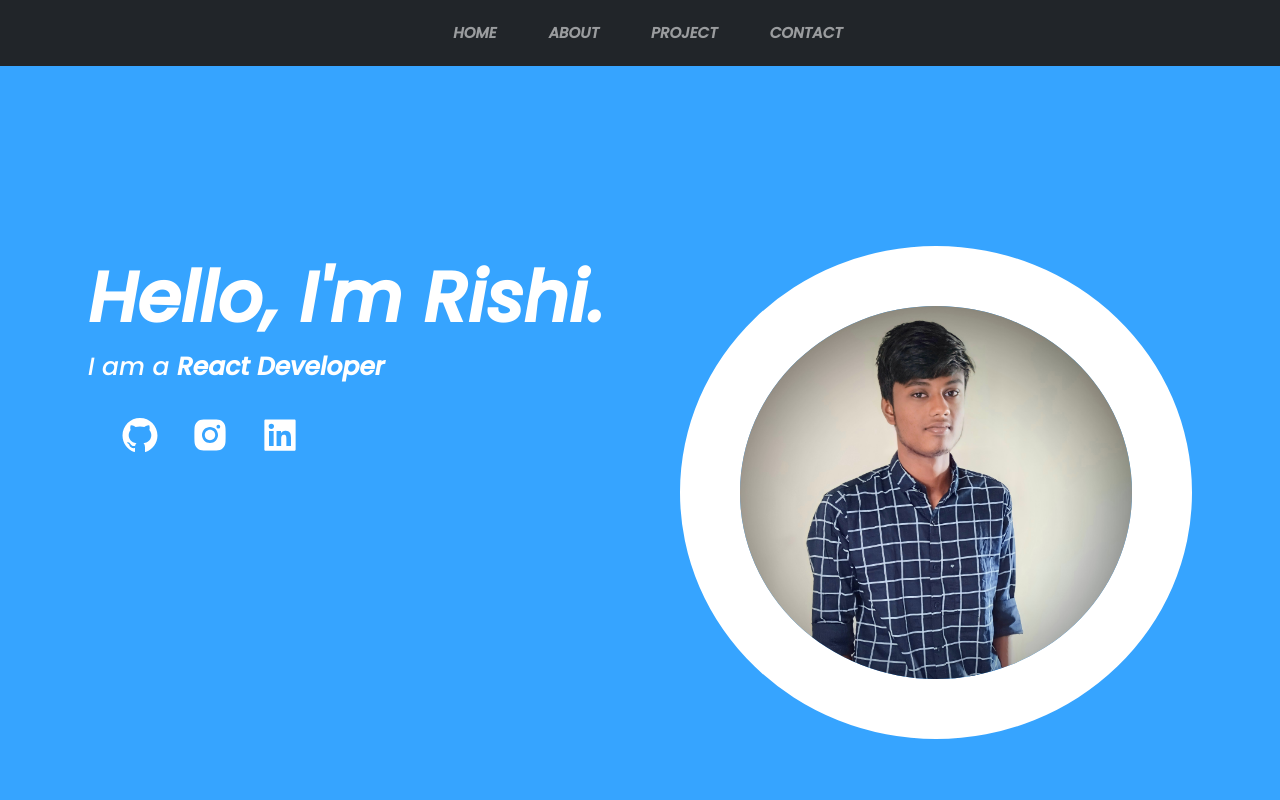
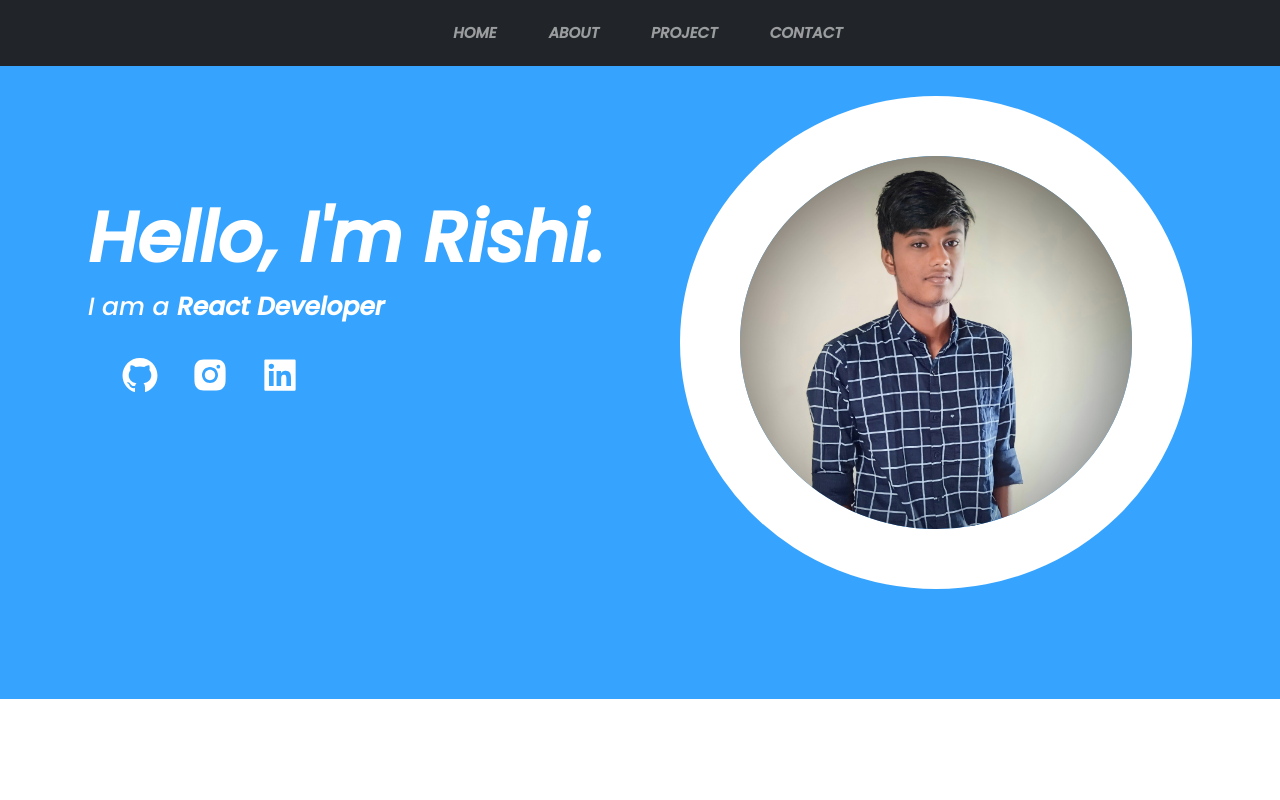
Before and after one commit to Rishi-077/portfolio, a React (Create React App) app: page / in a window 1280 px wide. Shown: the top 800 px of the page. Built offline with nearby package versions, Linux system fonts and the light colour scheme.

Commit message:
some changes

```diff
--- a/src/App.css
+++ b/src/App.css
@@ -3,9 +3,12 @@
 .nav-items--{
   align-items: center;
   display: flex;
+  /* margin-bottom: 600px; */
+
 }
 .navbar-header {
   background-color: rgb(255, 255, 255);
+  margin-bottom: 10px;
 }
 .nav-link {
   margin: 0px 5px;
@@ -28,11 +31,11 @@
   display: block;
   display: flex;
   justify-content: space-around;
-  margin-top: 60px;
+  margin-top: 30px;
   margin-bottom: 100px;
 }
 .home-div {
-  margin-top: 130px;
+  margin-top: 100px;
   margin-left: 50px;
 
 }
@@ -70,7 +73,7 @@
   border: 60px solid white;
   margin-right: 50px;
   transition: 1s;
-  margin-top: 120px;
+  margin-top: 10  0px;
   margin-bottom: 10px;
 }
 
@@ -226,9 +229,9 @@
   .about-h2 {
    color: #33415c;
    margin: 0px auto;
-   margin-top: 70px;
+   margin-top: 40px;
    margin-bottom: 50px;
-   font-size: 40px;
+   font-size: 35px;
    font-weight: 900;
    margin-left: 50px;
    font-family: 'Noto Sans', sans-serif;
@@ -236,7 +239,7 @@
 
  .about-p {
    color: #33415c;
-   font-size: 30px;
+   font-size: 20px;
    font-family: 'Noto Sans', sans-serif;
    margin-left: 150px;
    margin-top: 0px;
```
